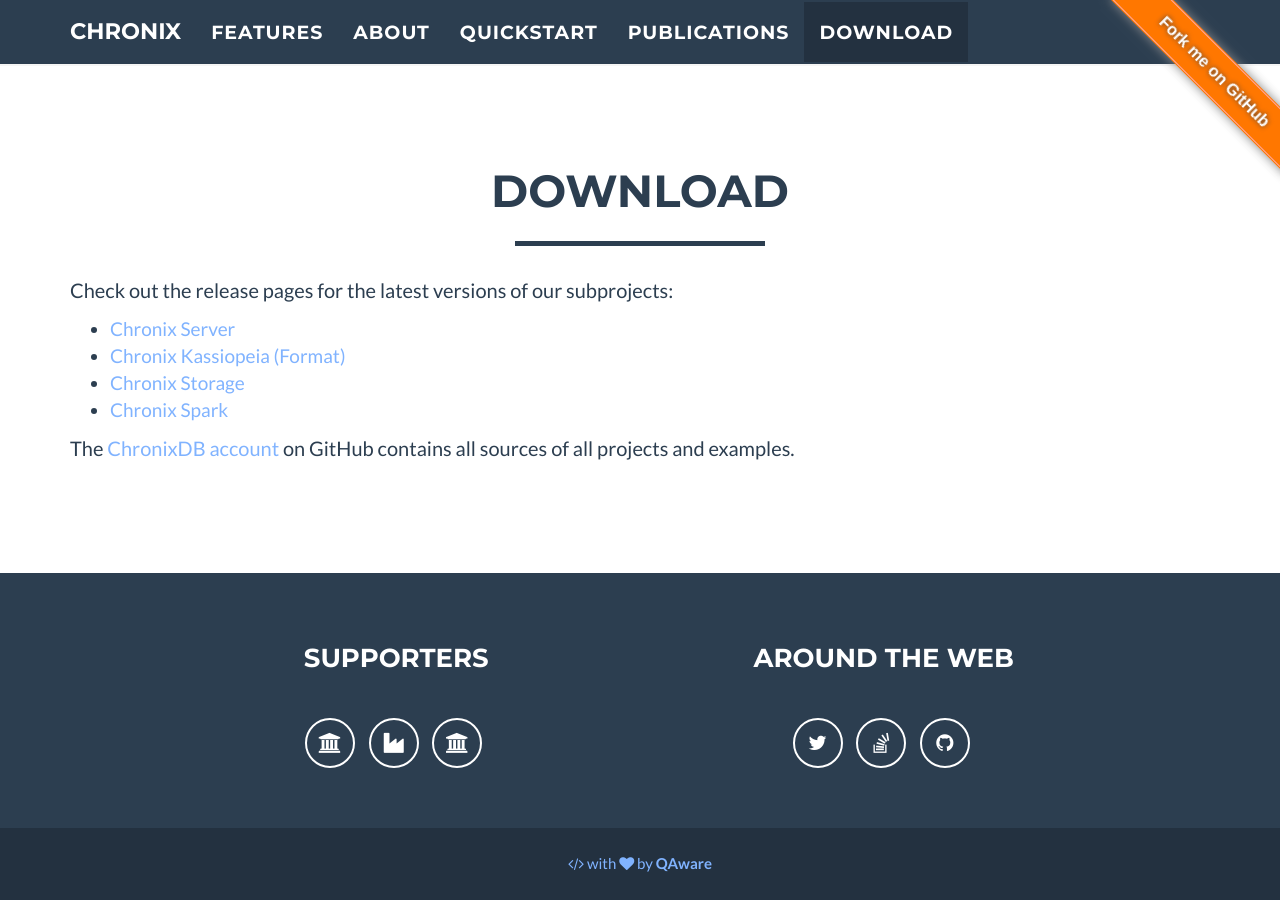
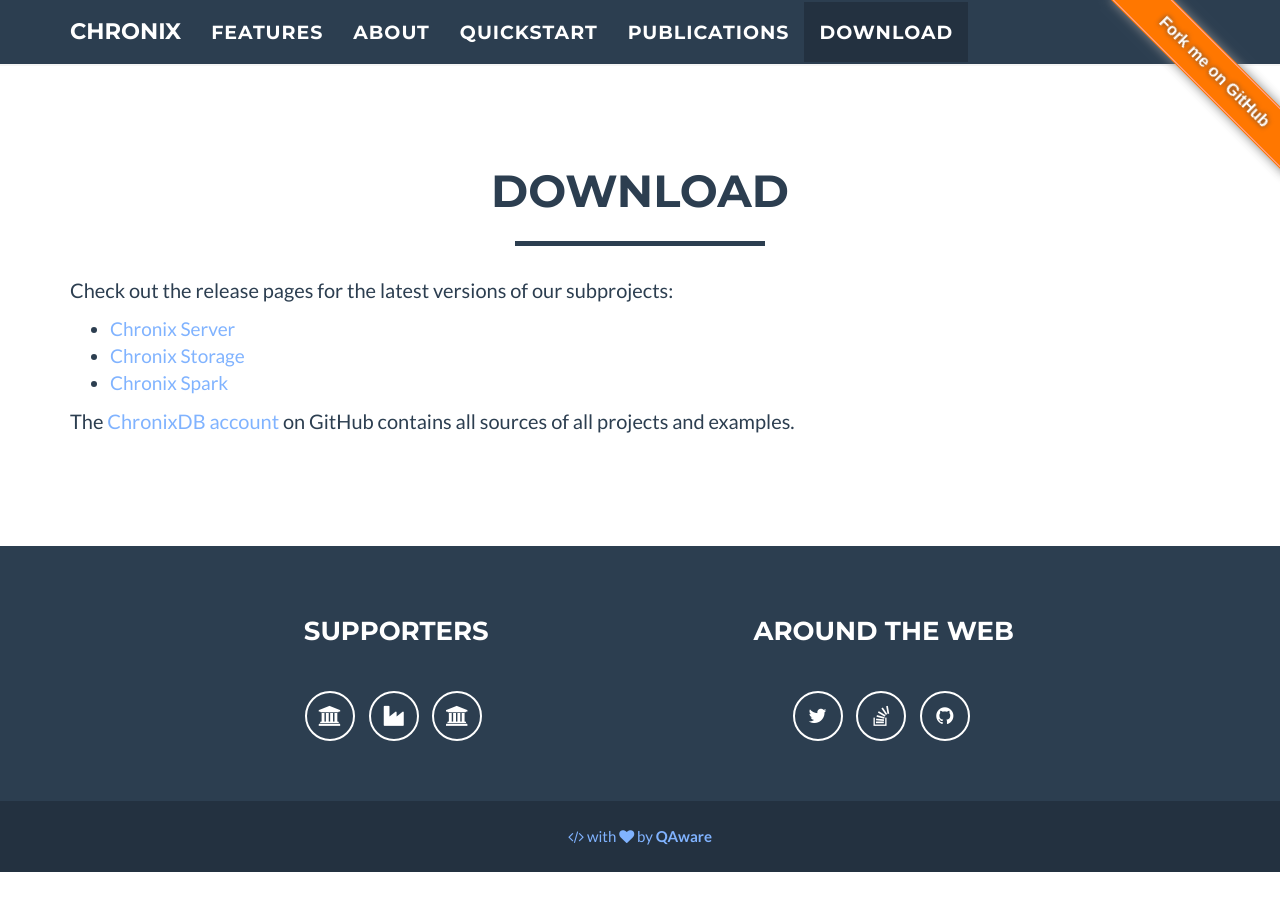
Before and after one commit to ChronixDB/chronixDB.github.io, a Jekyll site: the page built from index.html, in a window 1280 px wide and 900 px high, scrolled down 4764 px. Built offline with Jekyll 4.4.1, drawn with Linux system fonts in a browser that asks for light colours; after the commit the page ends 5636 px from its top, so only the background shows below that.

Commit message:
Removed Kassiopeia from the download section.

```diff
--- a/_includes/download.html
+++ b/_includes/download.html
@@ -14,7 +14,6 @@
                 </p>
                 <ul>
                     <li><a href="https://github.com/ChronixDB/chronix.server/releases">Chronix Server</a></li>
-                    <li><a href="https://github.com/ChronixDB/chronix.kassiopeia/releases">Chronix Kassiopeia (Format)</a>
                     <li><a href="https://github.com/ChronixDB/chronix.storage/releases">Chronix Storage</a>
                     <li><a href="https://github.com/ChronixDB/chronix.spark/releases">Chronix Spark</a>
                 </ul>
```
